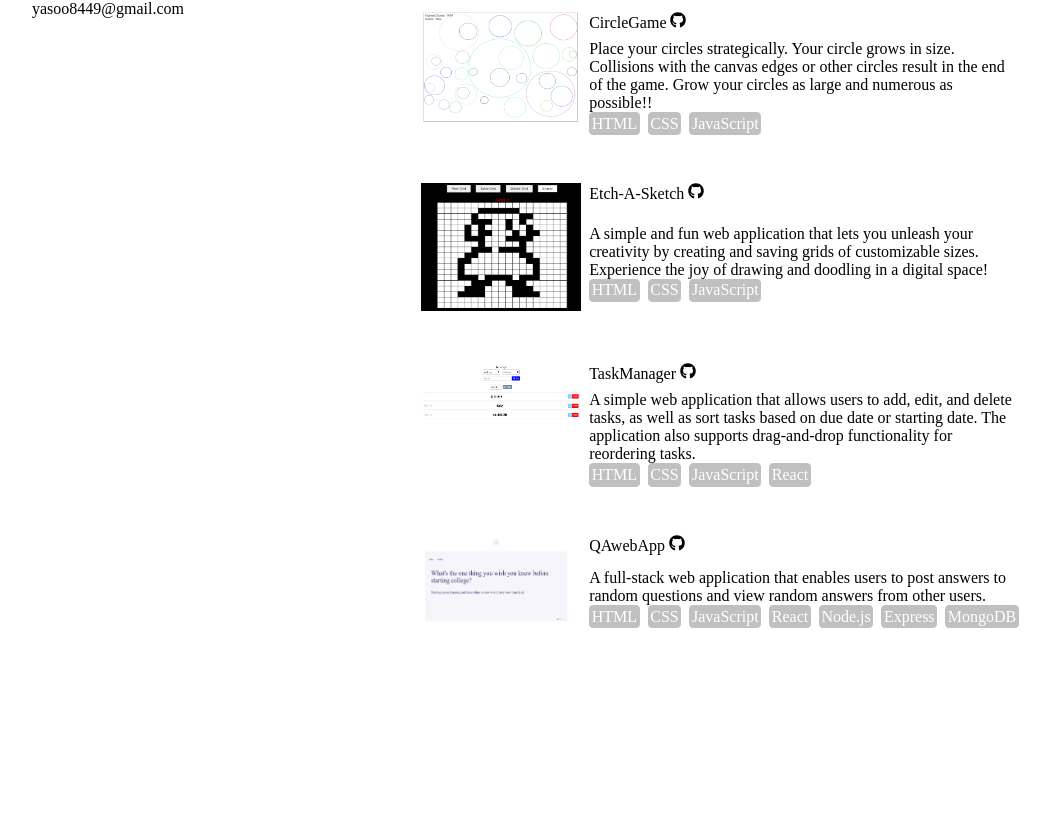
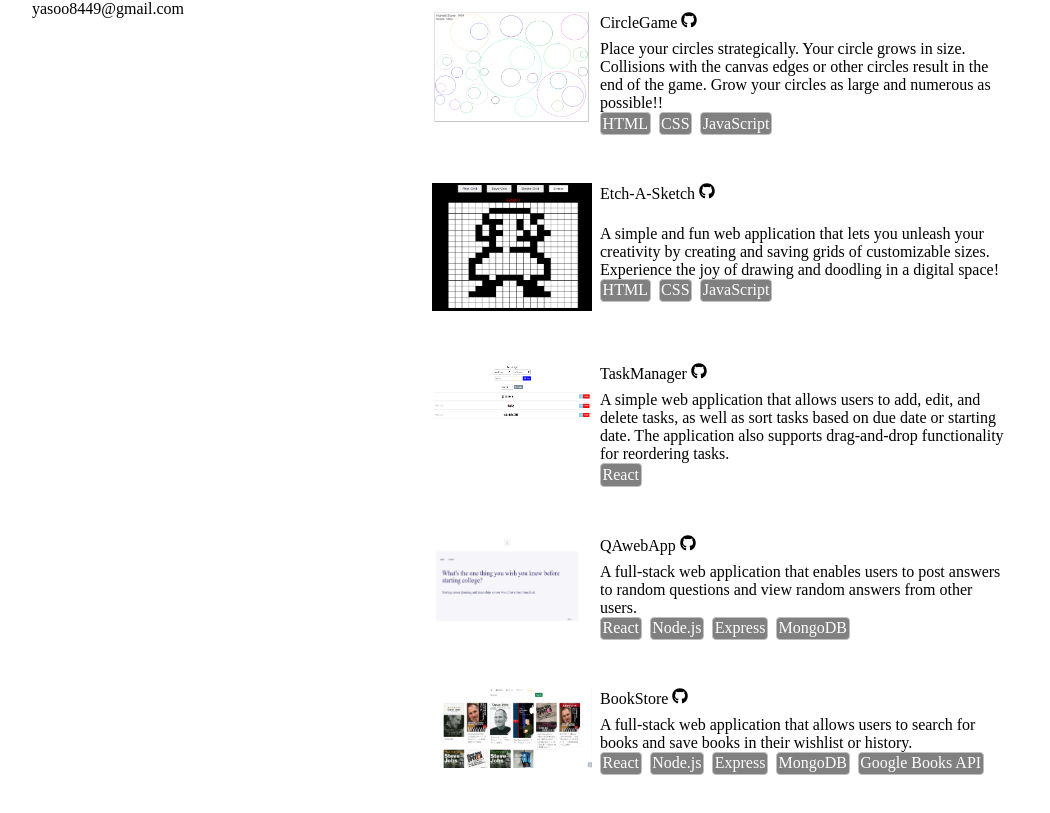
Before and after one commit to uliba3/portfolio, a React (Vite) app: page / in a window 1280 px wide. Shown: the part 425-1238 px from the top of the page, without its empty margins (104-1154 px from the left). Built offline with nearby package versions, Linux system fonts and the light colour scheme.

Commit message:
add bookstore and skill color to grey

```diff
--- a/src/assets/projectsContent.jsx
+++ b/src/assets/projectsContent.jsx
@@ -3,6 +3,7 @@ import CircleGameImg from "./projectImages/CircleGame.png";
 import EtchASketchImg from "./projectImages/Etch-A-Sketch.png";
 import TaskManagerImg from "./projectImages/TaskManager.png";
 import QAwebAppImg from "./projectImages/QAwebapp.png";
+import BookStoreImg from "./projectImages/BookStore.png";
 
 const projects = [
     {
@@ -51,7 +52,7 @@ const projects = [
         },
         projectLink: "https://uliba3.github.io/TaskManager/",
         githubLink: "https://github.com/uliba3/TaskManager",
-        skills: ["HTML", "CSS", "JavaScript", "React"],
+        skills: ["React"],
     },
     {
         title: "QAwebApp",
@@ -63,7 +64,19 @@ const projects = [
         },
         projectLink: "https://white-voice-4708.fly.dev/",
         githubLink: "https://github.com/uliba3/Q-A-backend",
-        skills: ["HTML", "CSS", "JavaScript", "React", "Node.js", "Express", "MongoDB"],
+        skills: ["React", "Node.js", "Express", "MongoDB"],
+    },
+    {
+        title: "BookStore",
+        description: "A full-stack web application that allows users to search for books and save books in their wishlist or history.",
+        imageLink: BookStoreImg,
+        style: {
+            width: "10rem",
+            height: "5rem",
+        },
+        projectLink: "https://bookstore-backend.fly.dev/",
+        githubLink: "https://github.com/uliba3/BookStore-backend",
+        skills: ["React", "Node.js", "Express", "MongoDB", "Google Books API"],
     }
 ];
 
--- a/src/components/sections/Skill.jsx
+++ b/src/components/sections/Skill.jsx
@@ -3,7 +3,7 @@ function Skill({skill}) {
         border: "1px solid silver",
         borderRadius: "0.25rem",
         padding: "0.1rem",
-        backgroundColor: "silver",
+        backgroundColor: "grey",
         color: "white",
     }
     return (
```
Also changed, not shown: src/assets/projectImages/BookStore.png (added).
